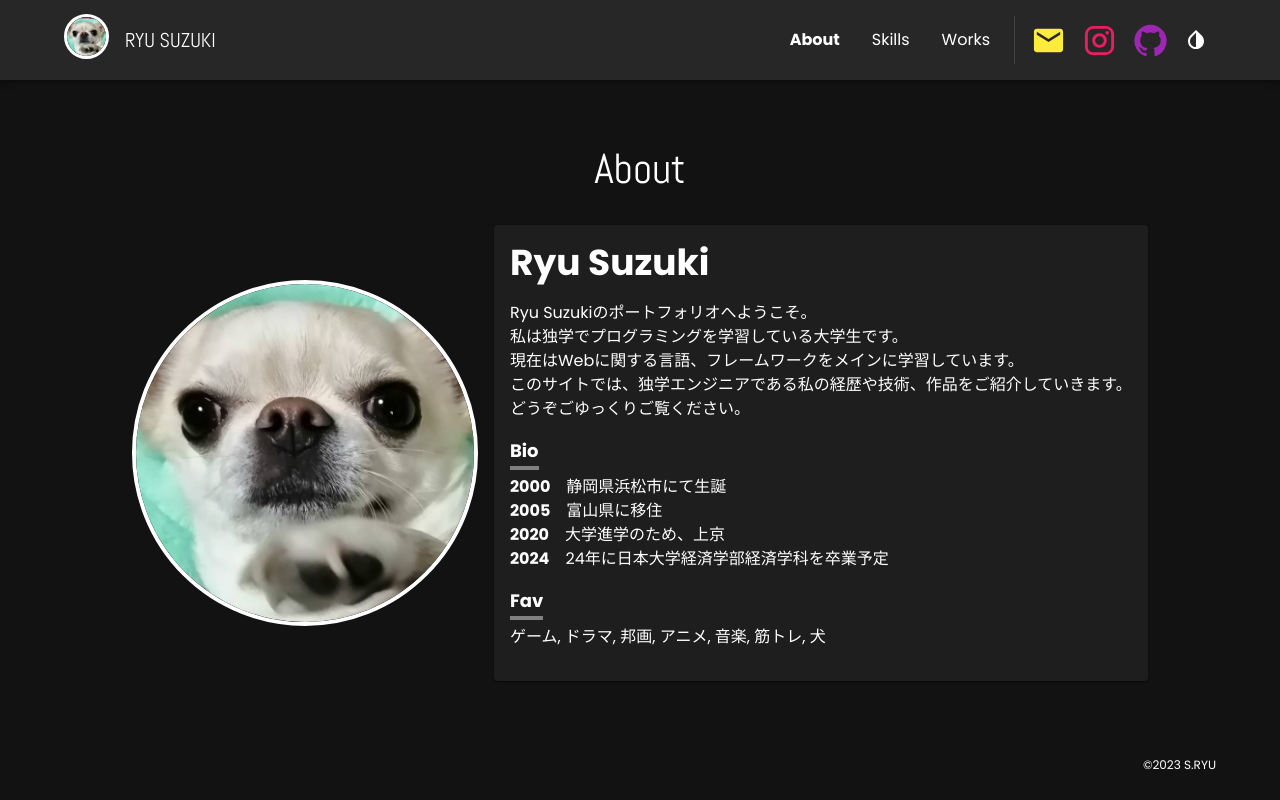
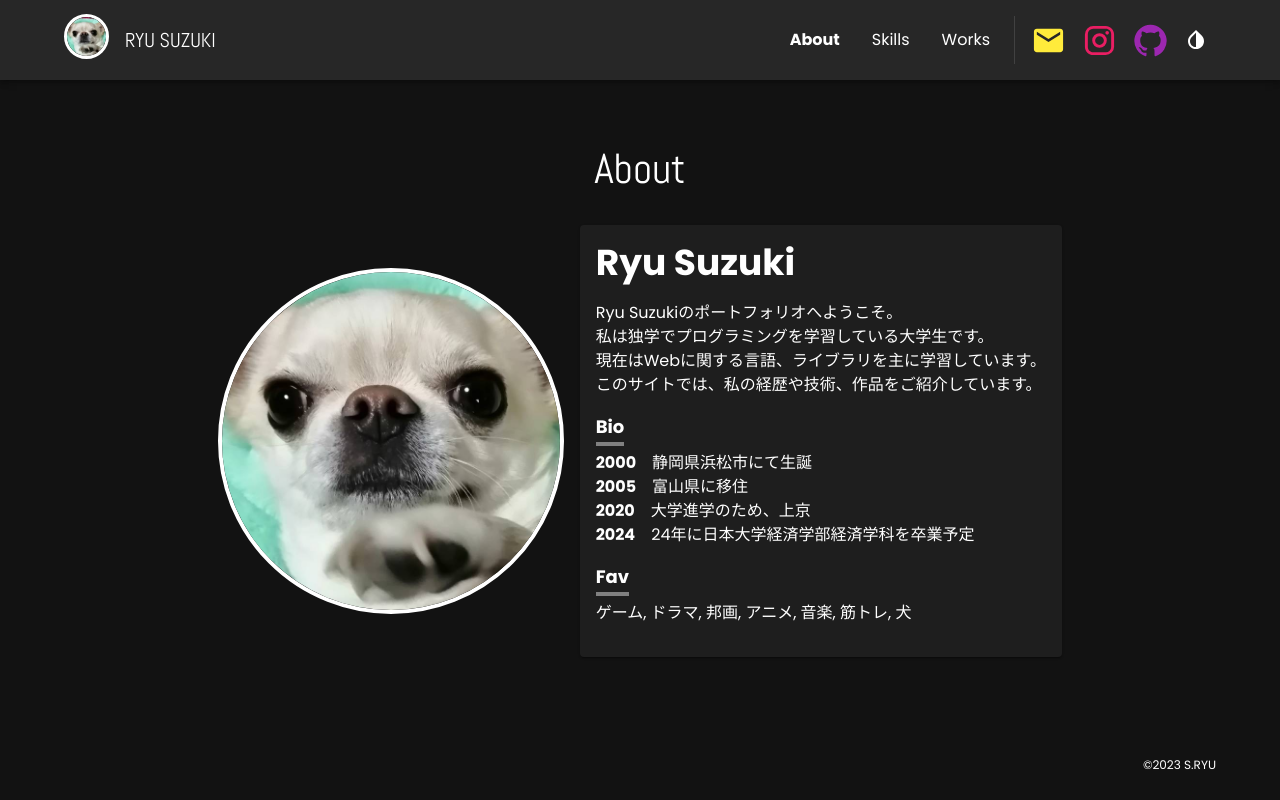
Before and after one commit to R216YU/Portfolio-R216YU, a React (Create React App) app: page / in a window 1280 px wide. Built offline with nearby package versions, Linux system fonts and the light colour scheme.

Commit message:
About変更

```diff
--- a/src/components/About.jsx
+++ b/src/components/About.jsx
@@ -59,7 +59,7 @@ const About = () => {
                 </Typography>
                 <Box sx={{ marginBottom: "1rem" }}>
                   <Typography variant="body1" sx={{ whiteSpace: "pre-wrap" }}>
-                    {`Ryu Suzukiのポートフォリオへようこそ。\n私は独学でプログラミングを学習している大学生です。\n現在はWebに関する言語、フレームワークをメインに学習しています。\nこのサイトでは、独学エンジニアである私の経歴や技術、作品をご紹介していきます。\nどうぞごゆっくりご覧ください。`}
+                    {`Ryu Suzukiのポートフォリオへようこそ。\n私は独学でプログラミングを学習している大学生です。\n現在はWebに関する言語、ライブラリを主に学習しています。\nこのサイトでは、私の経歴や技術、作品をご紹介しています。`}
                   </Typography>
                 </Box>
 
```
